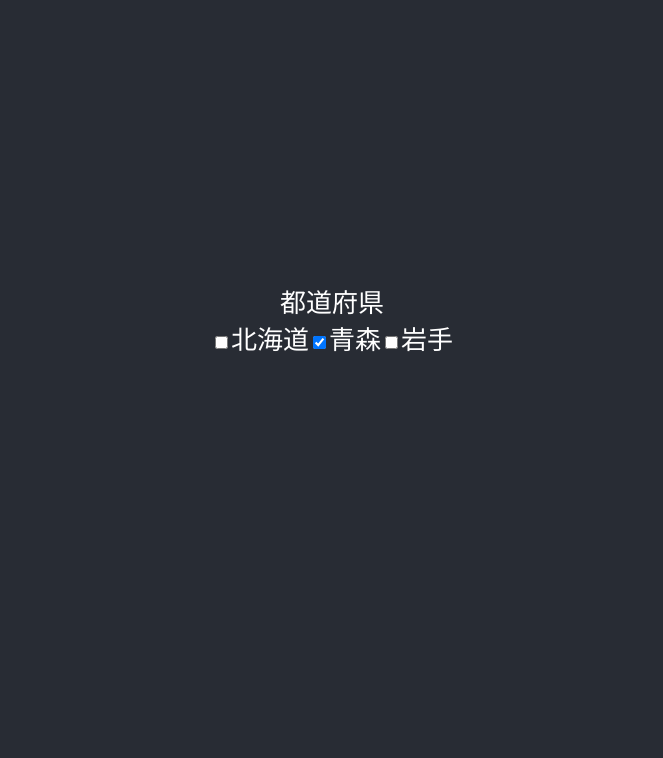
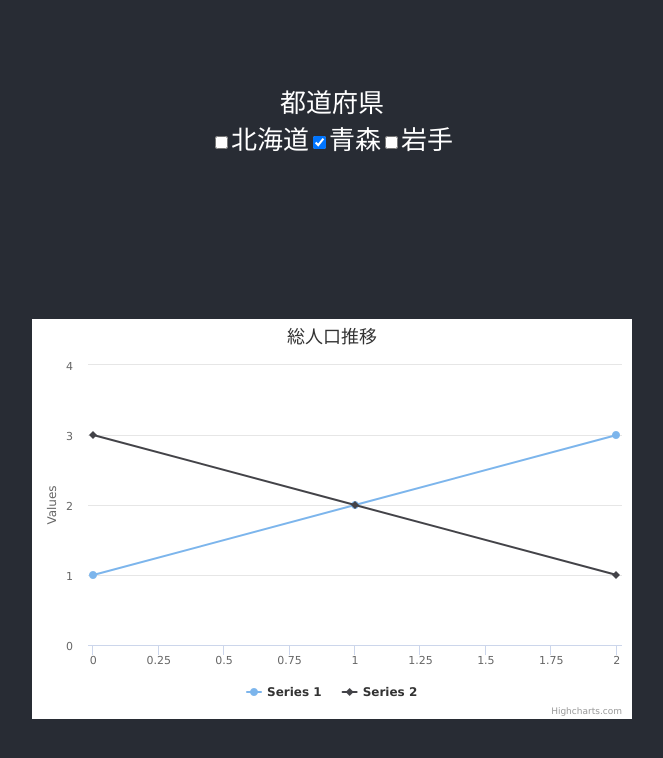
Before and after one commit to standard-software/yumemi-graph-app, a React (Create React App) app: page / in a window 1280 px wide. Shown: the top 758 px of the page, without its empty margins (308-971 px from the left). Built offline with nearby package versions, Linux system fonts and the light colour scheme.

Commit message:
view highchart

```diff
--- a/package.json
+++ b/package.json
@@ -6,6 +6,8 @@
     "@testing-library/jest-dom": "^5.16.4",
     "@testing-library/react": "^13.1.1",
     "@testing-library/user-event": "^13.5.0",
+    "highcharts": "^10.0.0",
+    "highcharts-react-official": "^3.1.0",
     "react": "^18.0.0",
     "react-dom": "^18.0.0",
     "react-scripts": "5.0.1",
--- a/src/App.js
+++ b/src/App.js
@@ -1,5 +1,21 @@
 import './App.css';
 import React, { useState, useEffect } from 'react';
+import Highcharts from 'highcharts'
+import HighchartsReact from 'highcharts-react-official'
+
+const optionsHighcharts = {
+  title: {
+    text: '総人口推移'
+  },
+  series: [
+    {
+      data: [1, 2, 3],
+    },
+    {
+      data: [3, 2, 1],
+    }
+  ]
+}
 
 function App() {
 
@@ -63,6 +79,10 @@ function App() {
           </>)
         })}
         </div>
+        <HighchartsReact
+          highcharts={Highcharts}
+          options={optionsHighcharts}
+        />
       </header>
     </div>
   );
```
Also changed, not shown: 1 other file (tests, documents, lock files or other folders).
